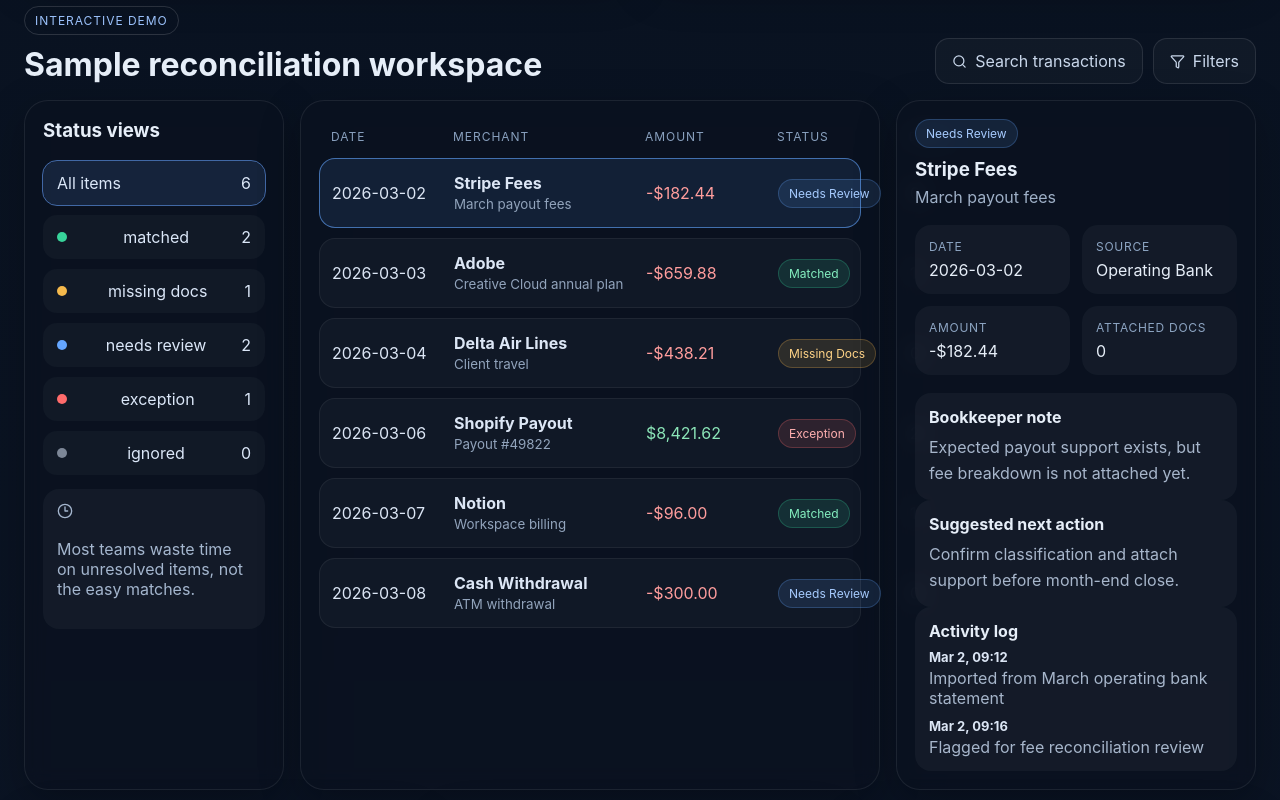
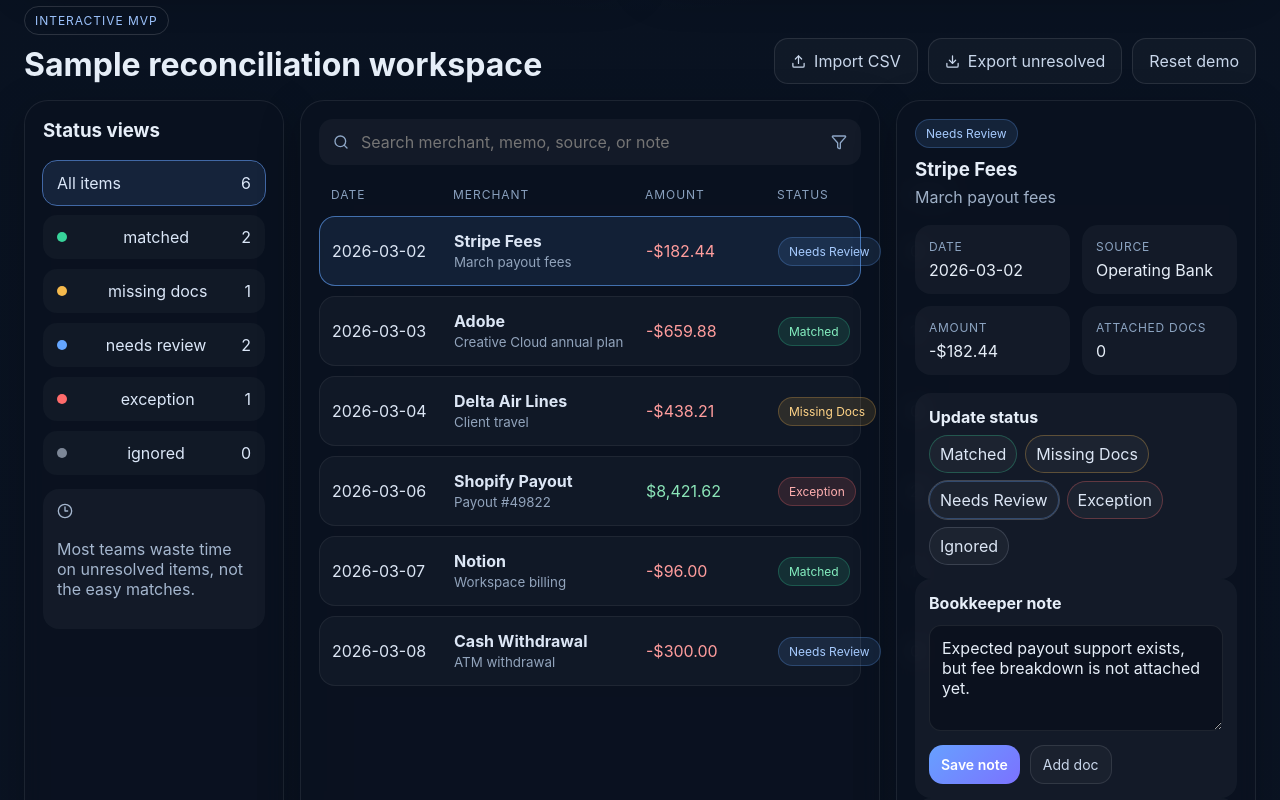
Before and after one commit to hyunghwan/recon-workspace, a React (Vite) app: page / in a window 1280 px wide. Shown: the part 680-1480 px from the top of the page. Built offline with nearby package versions, Linux system fonts and the light colour scheme.

Commit message:
Expand MVP with CSV import, persistence, and GTM docs

```diff
--- a/src/App.css
+++ b/src/App.css
@@ -82,6 +82,9 @@ a { color: inherit; text-decoration: none; }
   border-radius: 14px;
   border: 1px solid rgba(255,255,255,0.1);
 }
+
+.clickable { cursor: pointer; }
+.small { padding: 10px 12px; font-size: 14px; }
 
 .primary-btn {
   background: linear-gradient(135deg, #67a0ff, #7b72ff);
@@ -207,6 +210,23 @@ a { color: inherit; text-decoration: none; }
   gap: 12px;
   align-items: center;
 }
+.searchbar {
+  display: flex;
+  align-items: center;
+  gap: 10px;
+  padding: 12px 14px;
+  border-radius: 14px;
+  background: rgba(255,255,255,0.04);
+  margin-bottom: 12px;
+  color: #8ea7c7;
+}
+.searchbar input {
+  flex: 1;
+  background: transparent;
+  border: none;
+  color: #e6eef8;
+  outline: none;
+}
 .table-head {
   padding: 10px 12px 14px;
   color: #89a0be;
@@ -263,6 +283,42 @@ a { color: inherit; text-decoration: none; }
 .detail-grid dd { margin: 0; }
 .detail-block h4 { margin: 0 0 8px; }
 .detail-block p { margin: 0; color: #a7b6cb; line-height: 1.6; }
+.detail-block textarea {
+  width: 100%;
+  resize: vertical;
+  border-radius: 12px;
+  border: 1px solid rgba(255,255,255,0.08);
+  background: rgba(6, 12, 22, 0.55);
+  color: #e6eef8;
+  padding: 12px;
+  margin-top: 4px;
+}
+.detail-actions {
+  display: flex;
+  gap: 10px;
+  flex-wrap: wrap;
+  margin-top: 10px;
+}
+.status-actions {
+  display: flex;
+  flex-wrap: wrap;
+  gap: 8px;
+}
+.status-chip {
+  border-radius: 999px;
+  padding: 8px 10px;
+  border: 1px solid rgba(255,255,255,0.1);
+  background: rgba(255,255,255,0.04);
+  color: #dce6f5;
+  cursor: pointer;
+  text-transform: capitalize;
+}
+.status-chip.active { outline: 1px solid rgba(255,255,255,0.2); }
+.status-chip.green { border-color: rgba(55,211,154,0.3); }
+.status-chip.amber { border-color: rgba(245,185,76,0.3); }
+.status-chip.blue { border-color: rgba(101,166,255,0.3); }
+.status-chip.red { border-color: rgba(255,107,107,0.3); }
+.status-chip.gray { border-color: rgba(125,135,151,0.3); }
 .activity-list { list-style: none; padding: 0; margin: 0; display: flex; flex-direction: column; gap: 10px; }
 .activity-list li { display: flex; flex-direction: column; gap: 3px; color: #a7b6cb; }
 .activity-list strong { color: #dce6f5; font-size: 13px; }
--- a/src/App.tsx
+++ b/src/App.tsx
@@ -1,7 +1,21 @@
-import { useMemo, useState } from 'react'
-import { AlertCircle, ArrowRight, CheckCircle2, Clock3, FileText, Filter, FolderOpen, Search, Sparkles } from 'lucide-react'
+import { useEffect, useMemo, useRef, useState } from 'react'
+import {
+  AlertCircle,
+  ArrowRight,
+  CheckCircle2,
+  Clock3,
+  Download,
+  FileText,
+  Filter,
+  FolderOpen,
+  Search,
+  Sparkles,
+  Upload,
+} from 'lucide-react'
 import './App.css'
-import { statusOrder, transactions, type Status } from './data'
+import { statusOrder, transactions as seedTransactions, type Status, type Transaction } from './data'
+import { loadTransactions, saveTransactions } from './storage'
+import { currency, parseCsvTransactions, unresolvedSummary } from './utils'
 
 const statusTone: Record<Status, string> = {
   matched: 'green',
@@ -11,35 +25,98 @@ const statusTone: Record<Status, string> = {
   ignored: 'gray',
 }
 
-function currency(amount: number) {
-  return new Intl.NumberFormat('en-US', {
-    style: 'currency',
-    currency: 'USD',
-    maximumFractionDigits: 2,
-  }).format(amount)
+function downloadTextFile(filename: string, text: string) {
+  const blob = new Blob([text], { type: 'text/plain;charset=utf-8' })
+  const url = URL.createObjectURL(blob)
+  const link = document.createElement('a')
+  link.href = url
+  link.download = filename
+  document.body.appendChild(link)
+  link.click()
+  link.remove()
+  URL.revokeObjectURL(url)
 }
 
 function App() {
+  const initial = typeof window !== 'undefined' ? loadTransactions() : null
+  const [items, setItems] = useState<Transaction[]>(initial ?? seedTransactions)
   const [selectedStatus, setSelectedStatus] = useState<Status | 'all'>('all')
-  const [selectedId, setSelectedId] = useState(transactions[0].id)
+  const [selectedId, setSelectedId] = useState((initial ?? seedTransactions)[0].id)
+  const [search, setSearch] = useState('')
+  const [noteDraft, setNoteDraft] = useState((initial ?? seedTransactions)[0].note)
+  const fileInputRef = useRef<HTMLInputElement | null>(null)
+
+  useEffect(() => {
+    saveTransactions(items)
+  }, [items])
 
   const filtered = useMemo(() => {
-    return selectedStatus === 'all'
-      ? transactions
-      : transactions.filter((txn) => txn.status === selectedStatus)
-  }, [selectedStatus])
+    return items.filter((txn) => {
+      const statusMatch = selectedStatus === 'all' || txn.status === selectedStatus
+      const searchMatch =
+        !search ||
+        [txn.merchant, txn.memo, txn.source, txn.note].join(' ').toLowerCase().includes(search.toLowerCase())
+      return statusMatch && searchMatch
+    })
+  }, [items, selectedStatus, search])
 
-  const selected = filtered.find((txn) => txn.id === selectedId) ?? filtered[0] ?? transactions[0]
+  const selected = filtered.find((txn) => txn.id === selectedId) ?? filtered[0] ?? items[0]
+
+  useEffect(() => {
+    if (selected) {
+      setSelectedId(selected.id)
+      setNoteDraft(selected.note)
+    }
+  }, [selected?.id])
 
   const stats = useMemo(() => {
-    const unresolved = transactions.filter((t) => ['missing docs', 'needs review', 'exception'].includes(t.status))
+    const unresolved = items.filter((t) => ['missing docs', 'needs review', 'exception'].includes(t.status))
     return {
-      total: transactions.length,
+      total: items.length,
       unresolved: unresolved.length,
-      missingDocs: transactions.filter((t) => t.status === 'missing docs').length,
-      exceptions: transactions.filter((t) => t.status === 'exception').length,
+      missingDocs: items.filter((t) => t.status === 'missing docs').length,
+      exceptions: items.filter((t) => t.status === 'exception').length,
     }
-  }, [])
+  }, [items])
+
+  function updateSelected(patch: Partial<Transaction>) {
+    setItems((current) => current.map((txn) => (txn.id === selected.id ? { ...txn, ...patch } : txn)))
+  }
+
+  function addActivity(text: string) {
+    const stamp = new Date().toLocaleString()
+    setItems((current) =>
+      current.map((txn) =>
+        txn.id === selected.id
+          ? { ...txn, activity: [{ at: stamp, text }, ...txn.activity] }
+          : txn,
+      ),
+    )
+  }
+
+  function handleNoteSave() {
+    updateSelected({ note: noteDraft })
+    addActivity('Updated reconciliation note')
+  }
+
+  async function handleCsvUpload(event: React.ChangeEvent<HTMLInputElement>) {
+    const file = event.target.files?.[0]
+    if (!file) return
+    const text = await file.text()
+    const parsed = parseCsvTransactions(text)
+    if (!parsed.length) return
+    setItems((current) => [...parsed, ...current])
+    setSelectedId(parsed[0].id)
+  }
+
+  function resetDemo() {
+    setItems(seedTransactions)
+    setSelectedId(seedTransactions[0].id)
+    setSearch('')
+    setSelectedStatus('all')
+  }
+
+  const unresolvedText = unresolvedSummary(items)
 
   return (
     <div className="page-shell">
@@ -48,7 +125,7 @@ function App() {
           <span className="eyebrow">Recon Workspace</span>
           <h1>Reconcile statements. Track exceptions. Close faster.</h1>
           <p className="hero-text">
-            A reconciliation workspace for bookkeepers and finance teams who are tired of managing
+            A reconciliation workspace for bookkeepers and small finance teams who are tired of managing
             missing receipts, unmatched transactions, and month-end exceptions in spreadsheets.
           </p>
           <div className="hero-actions">
@@ -95,7 +172,7 @@ function App() {
           <FolderOpen size={18} />
           <div>
             <h3>Docs included</h3>
-            <p>vision, MVP scope, GTM outline, and architecture notes are committed in <code>/docs</code>.</p>
+            <p>vision, MVP scope, GTM outline, architecture notes, and content assets are committed in <code>/docs</code>.</p>
           </div>
         </div>
         <div className="doc-card">
@@ -110,12 +187,16 @@ function App() {
       <section className="demo-section" id="demo">
         <div className="demo-header">
           <div>
-            <span className="eyebrow">Interactive demo</span>
+            <span className="eyebrow">Interactive MVP</span>
             <h2>Sample reconciliation workspace</h2>
           </div>
           <div className="toolbar">
-            <button className="toolbar-pill"><Search size={15} /> Search transactions</button>
-            <button className="toolbar-pill"><Filter size={15} /> Filters</button>
+            <label className="toolbar-pill clickable">
+              <Upload size={15} /> Import CSV
+              <input ref={fileInputRef} type="file" accept=".csv,text/csv" onChange={handleCsvUpload} hidden />
+            </label>
+            <button className="toolbar-pill" onClick={() => downloadTextFile('unresolved-items.txt', unresolvedText)}><Download size={15} /> Export unresolved</button>
+            <button className="toolbar-pill" onClick={resetDemo}>Reset demo</button>
           </div>
         </div>
 
@@ -123,7 +204,7 @@ function App() {
           <aside className="panel sidebar">
             <h3>Status views</h3>
             <button className={selectedStatus === 'all' ? 'status-link active' : 'status-link'} onClick={() => setSelectedStatus('all')}>
-              All items <span>{transactions.length}</span>
+              All items <span>{items.length}</span>
             </button>
             {statusOrder.map((status) => (
               <button
@@ -133,7 +214,7 @@ function App() {
               >
                 <span className={`dot ${statusTone[status]}`} />
                 {status}
-                <span>{transactions.filter((t) => t.status === status).length}</span>
+                <span>{items.filter((t) => t.status === status).length}</span>
               </button>
             ))}
             <div className="sidebar-note">
@@ -143,6 +224,15 @@ function App() {
           </aside>
 
           <div className="panel table-panel">
+            <div className="searchbar">
+              <Search size={16} />
+              <input
+                value={search}
+                onChange={(e) => setSearch(e.target.value)}
+                placeholder="Search merchant, memo, source, or note"
+              />
+              <Filter size={16} />
+            </div>
             <div className="table-head row">
               <span>Date</span>
               <span>Merchant</span>
@@ -183,8 +273,32 @@ function App() {
               <div><dt>Attached docs</dt><dd>{selected.matchedDocs}</dd></div>
             </dl>
             <div className="detail-block">
+              <h4>Update status</h4>
+              <div className="status-actions">
+                {statusOrder.map((status) => (
+                  <button
+                    key={status}
+                    className={selected.status === status ? `status-chip active ${statusTone[status]}` : `status-chip ${statusTone[status]}`}
+                    onClick={() => {
+                      updateSelected({ status })
+                      addActivity(`Changed status to ${status}`)
+                    }}
+                  >
+                    {status}
+                  </button>
+                ))}
+              </div>
+            </div>
+            <div className="detail-block">
               <h4>Bookkeeper note</h4>
-              <p>{selected.note}</p>
+              <textarea value={noteDraft} onChange={(e) => setNoteDraft(e.target.value)} rows={4} />
+              <div className="detail-actions">
+                <button className="primary-btn small" onClick={handleNoteSave}>Save note</button>
+                <button className="secondary-btn small" onClick={() => {
+                  updateSelected({ matchedDocs: selected.matchedDocs + 1 })
+                  addActivity('Attached one supporting document')
+                }}>Add doc</button>
+              </div>
             </div>
             <div className="detail-block">
               <h4>Suggested next action</h4>
@@ -227,7 +341,7 @@ function App() {
         <div className="mini-card">
           <FileText size={18} />
           <h3>Built for validation</h3>
-          <p>This first release is a believable front-end demo for interviews, iteration, and eventual Vercel deployment.</p>
+          <p>This MVP now includes CSV import, status updates, note editing, local persistence, and unresolved export.</p>
         </div>
       </section>
     </div>
--- /dev/null
+++ b/src/storage.ts
@@ -0,0 +1,21 @@
+import type { Transaction } from './data'
+
+const KEY = 'recon-workspace-transactions-v1'
+
+export function loadTransactions(): Transaction[] | null {
+  try {
+    const raw = window.localStorage.getItem(KEY)
+    if (!raw) return null
+    return JSON.parse(raw) as Transaction[]
+  } catch {
+    return null
+  }
+}
+
+export function saveTransactions(transactions: Transaction[]) {
+  try {
+    window.localStorage.setItem(KEY, JSON.stringify(transactions))
+  } catch {
+    // ignore storage errors in MVP
+  }
+}
--- /dev/null
+++ b/src/utils.ts
@@ -0,0 +1,54 @@
+import type { Status, Transaction } from './data'
+
+export function currency(amount: number) {
+  return new Intl.NumberFormat('en-US', {
+    style: 'currency',
+    currency: 'USD',
+    maximumFractionDigits: 2,
+  }).format(amount)
+}
+
+export function parseStatus(value: string): Status {
+  const normalized = value.trim().toLowerCase()
+  if (normalized === 'matched') return 'matched'
+  if (normalized === 'missing docs' || normalized === 'missing_docs') return 'missing docs'
+  if (normalized === 'needs review' || normalized === 'needs_review') return 'needs review'
+  if (normalized === 'exception') return 'exception'
+  return 'ignored'
+}
+
+export function parseCsvTransactions(text: string): Transaction[] {
+  const lines = text.trim().split(/\r?\n/)
+  if (lines.length <= 1) return []
+  const [, ...rows] = lines
+  return rows
+    .map((row, index) => {
+      const cols = row.split(',').map((col) => col.trim())
+      const [date, merchant, memo, amount, source, status, matchedDocs, note] = cols
+      if (!date || !merchant || !amount) return null
+      return {
+        id: `csv_${Date.now()}_${index}`,
+        date,
+        merchant,
+        memo: memo || merchant,
+        amount: Number(amount),
+        source: source || 'Imported Source',
+        status: parseStatus(status || 'needs review'),
+        matchedDocs: Number(matchedDocs || 0),
+        note: note || 'Imported from CSV',
+        activity: [{ at: new Date().toLocaleString(), text: 'Imported from CSV file' }],
+      } satisfies Transaction
+    })
+    .filter(Boolean) as Transaction[]
+}
+
+export function unresolvedSummary(items: Transaction[]) {
+  const unresolved = items.filter((t) => ['missing docs', 'needs review', 'exception'].includes(t.status))
+  if (!unresolved.length) return 'All transactions are currently resolved.'
+
+  const lines = unresolved.map(
+    (txn) => `- ${txn.date} | ${txn.merchant} | ${currency(txn.amount)} | ${txn.status} | ${txn.note}`,
+  )
+
+  return ['Unresolved reconciliation items:', ...lines].join('\n')
+}
```
Also changed, not shown: 2 other files (tests, documents, lock files or other folders).
